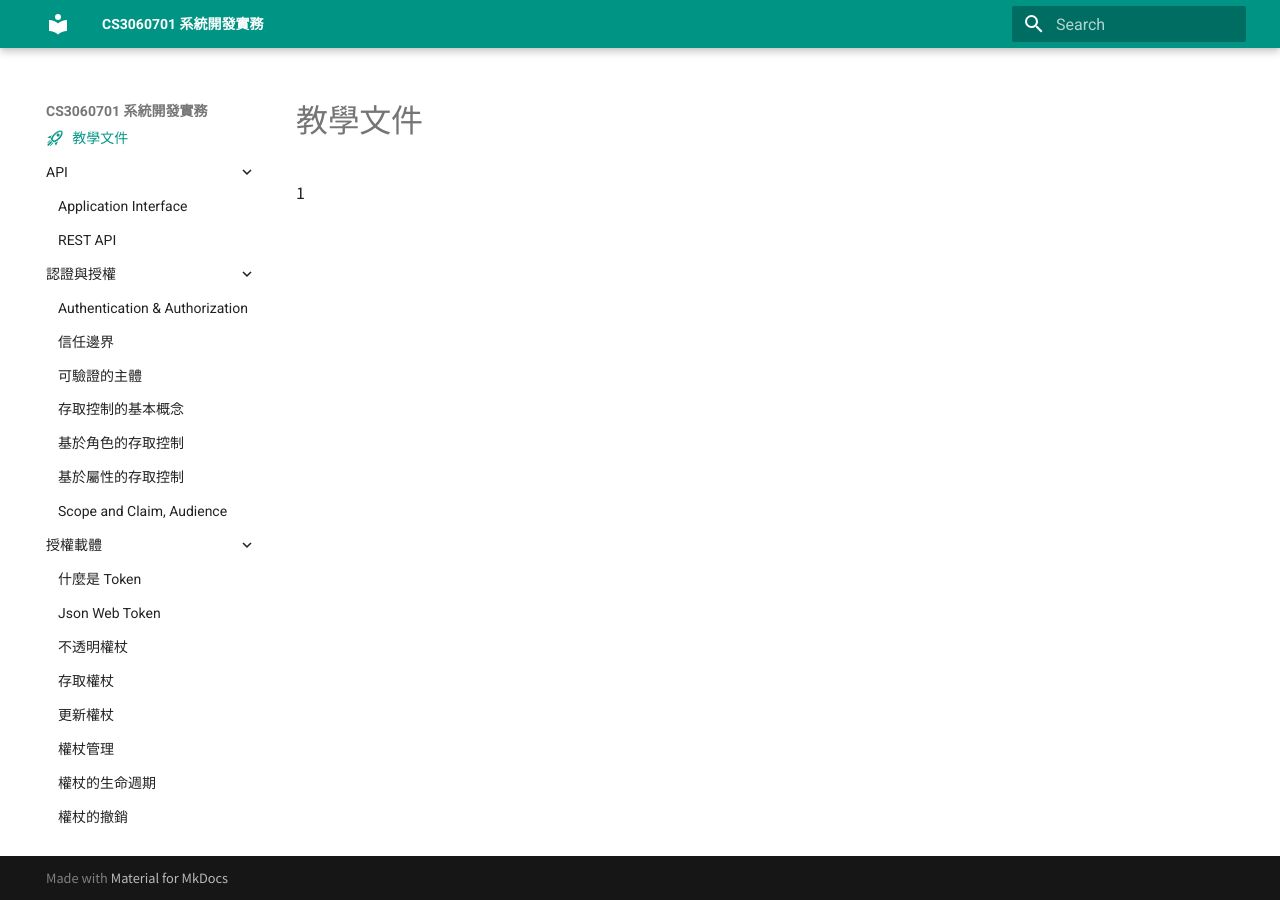
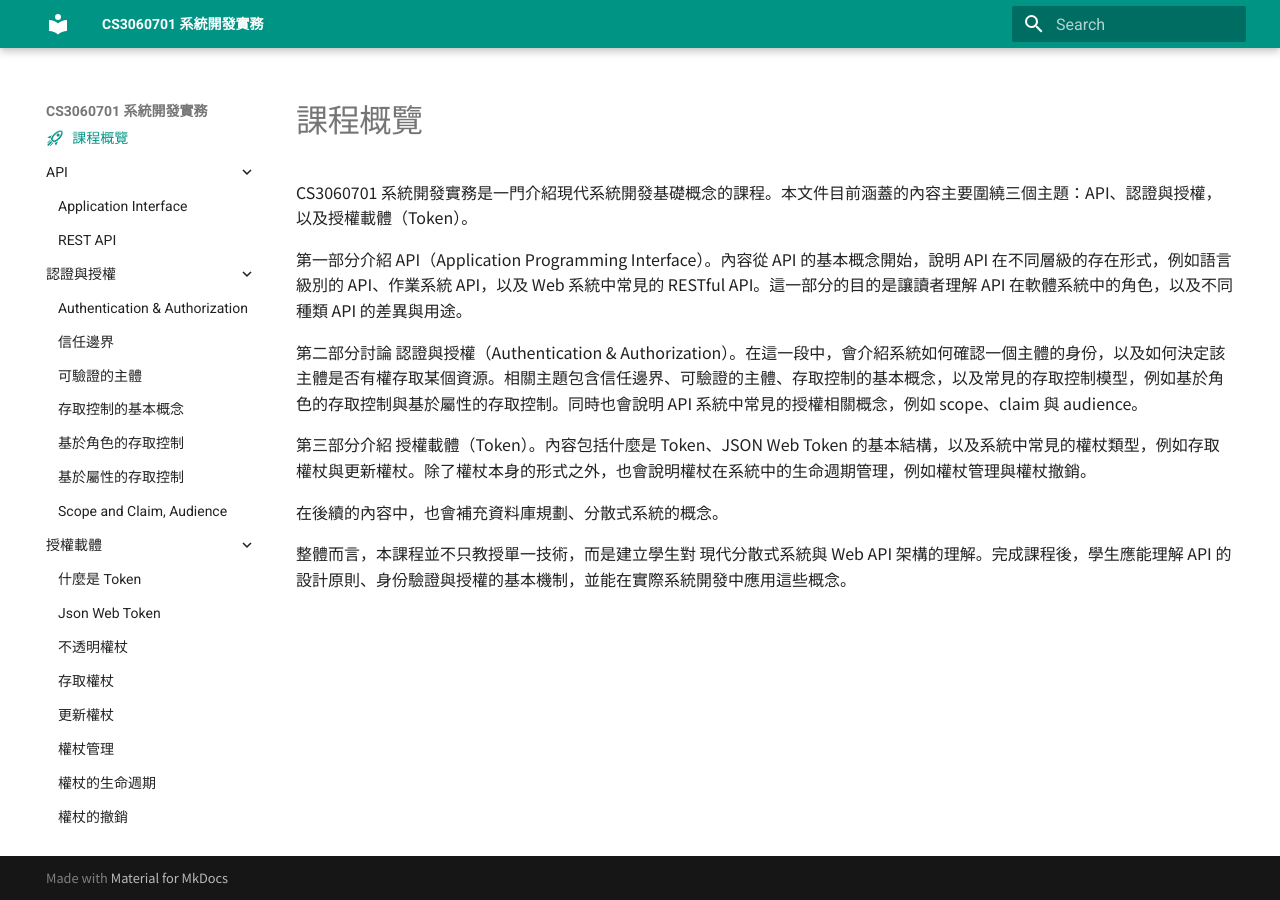
Before and after one commit to NTUST-115-CS3060701/NTUST-115-CS3060701.github.io, an MkDocs documentation site: the page built from docs/index.md, in a window 1280 px wide. Built offline with MkDocs 1.6.1 and Material for MkDocs 9.7.7, drawn with Linux system fonts in a browser that asks for light colours.

Commit message:
課程介紹

```diff
--- a/docs/index.md
+++ b/docs/index.md
@@ -1,6 +1,16 @@
 ---
-title: 教學文件
+title: 課程概覽
 icon: material/rocket-launch-outline
 ---
 
-1
+CS3060701 系統開發實務是一門介紹現代系統開發基礎概念的課程。本文件目前涵蓋的內容主要圍繞三個主題：API、認證與授權，以及授權載體（Token）。
+
+第一部分介紹 API（Application Programming Interface）。內容從 API 的基本概念開始，說明 API 在不同層級的存在形式，例如語言級別的 API、作業系統 API，以及 Web 系統中常見的 RESTful API。這一部分的目的是讓讀者理解 API 在軟體系統中的角色，以及不同種類 API 的差異與用途。
+
+第二部分討論 認證與授權（Authentication & Authorization）。在這一段中，會介紹系統如何確認一個主體的身份，以及如何決定該主體是否有權存取某個資源。相關主題包含信任邊界、可驗證的主體、存取控制的基本概念，以及常見的存取控制模型，例如基於角色的存取控制與基於屬性的存取控制。同時也會說明 API 系統中常見的授權相關概念，例如 scope、claim 與 audience。
+
+第三部分介紹 授權載體（Token）。內容包括什麼是 Token、JSON Web Token 的基本結構，以及系統中常見的權杖類型，例如存取權杖與更新權杖。除了權杖本身的形式之外，也會說明權杖在系統中的生命週期管理，例如權杖管理與權杖撤銷。
+
+在後續的內容中，也會補充資料庫規劃、分散式系統的概念。
+
+整體而言，本課程並不只教授單一技術，而是建立學生對 現代分散式系統與 Web API 架構的理解。完成課程後，學生應能理解 API 的設計原則、身份驗證與授權的基本機制，並能在實際系統開發中應用這些概念。
```
